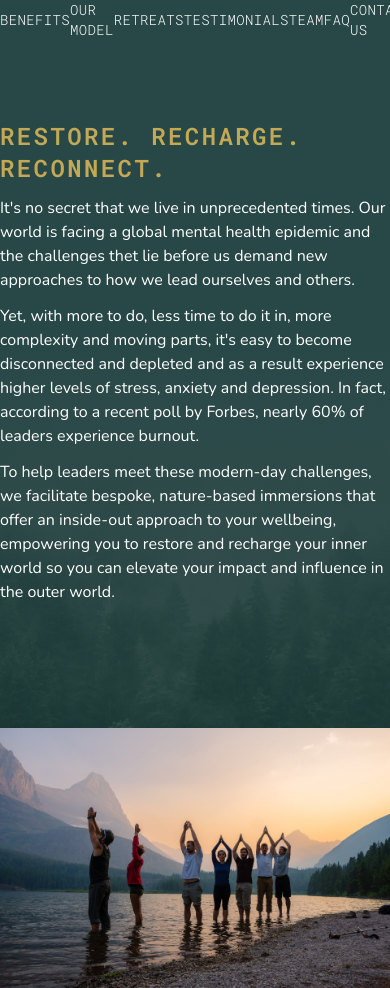
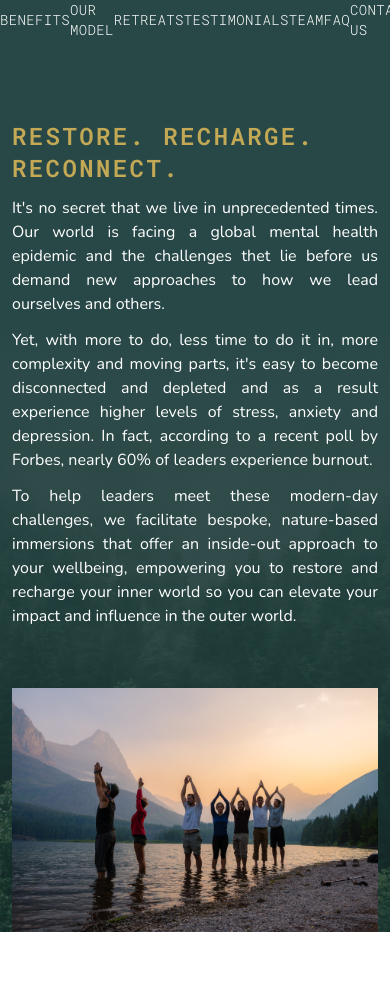
Before and after one commit to lilmithi/Elemental, a React (Create React App) app: page / in a window 390 px wide. Shown: the part 860-1848 px from the top of the page. After the commit the page ends 1792 px from the top, so only its background shows below. Built offline with nearby package versions, Linux system fonts and the light colour scheme.

Commit message:
style: Text justification

```diff
--- a/src/pages/Home/EmpowerSection.js
+++ b/src/pages/Home/EmpowerSection.js
@@ -2,14 +2,14 @@ import React from "react";
 
 function EmpowerSection() {
   return (
-    <section className="min-h-screen w-full grid md:grid-cols-2 pt-16 md:pl-32 gap-28 grid-flow-row font-Nunito relative empower">
+    <section className="min-h-screen text-justify w-full grid md:grid-cols-2 pt-16 px-3 md:pl-32 md:pr-0 gap-12 md:gap-28 grid-flow-row font-Nunito relative empower">
       <img
         src="assets/images/empower-background.jpg"
         alt="empower background"
         className="absolute top-0 left-0 w-full h-full object-cover -z-10 brightness-50"
       />
-      <div className="text-white">
-        <h1 className="uppercase text-[#c3a955] tracking-widest text-2xl md:text-3xl font-bold font-RobotoMono">
+      <div className="text-white col-span-1 justify-self-center">
+        <h1 className="uppercase text-[#c3a955] text-left tracking-widest text-2xl md:text-3xl font-bold font-RobotoMono">
           Restore. Recharge. Reconnect.
         </h1>
         <p className="my-3">
@@ -31,11 +31,12 @@ function EmpowerSection() {
           world so you can elevate your impact and influence in the outer world.
         </p>
       </div>
-      <div className="">
+      <div className="cos-span-1 justify-self-center">
         <img
           src="assets/images/restore-reconnect.jpg"
           alt="restore-reconnect pic"
           className="object-cover object-center w-full"
+          loading="lazy"
         />
       </div>
     </section>
```
